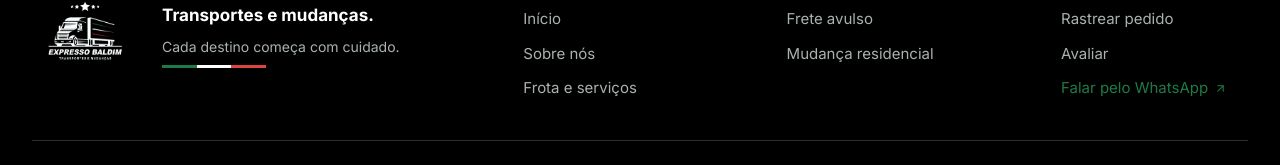
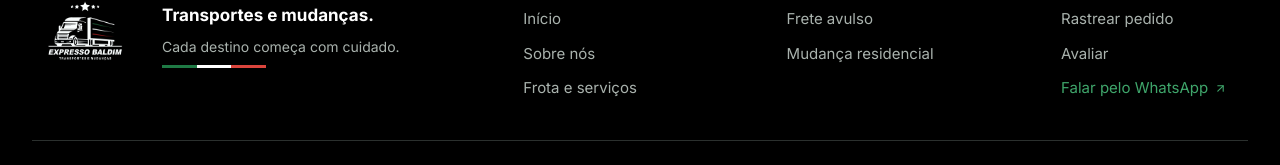
Before and after one commit to Nyckbaldim/expresso-baldim, an Angular app: page / in a window 1280 px wide. Shown: the part 3130-3295 px from the top of the page. Built offline with nearby package versions, Linux system fonts and the light colour scheme; no server answers; data requests are answered from the project's data file.

Commit message:
style(footer): usa verde de texto no link do whatsapp

```diff
--- a/src/app/components/footer/footer.css
+++ b/src/app/components/footer/footer.css
@@ -25,9 +25,9 @@
   display: inline-flex;
   align-items: center;
   gap: 6px;
-  color: var(--verde);
+  color: var(--verde-texto);
 }
-.rodape__coluna .rodape__whatsapp:hover { color: var(--verde); text-decoration: underline; }
+.rodape__coluna .rodape__whatsapp:hover { color: var(--verde-texto); text-decoration: underline; }
 
 .rodape__direitos {
   padding: 22px 0 24px;
```
